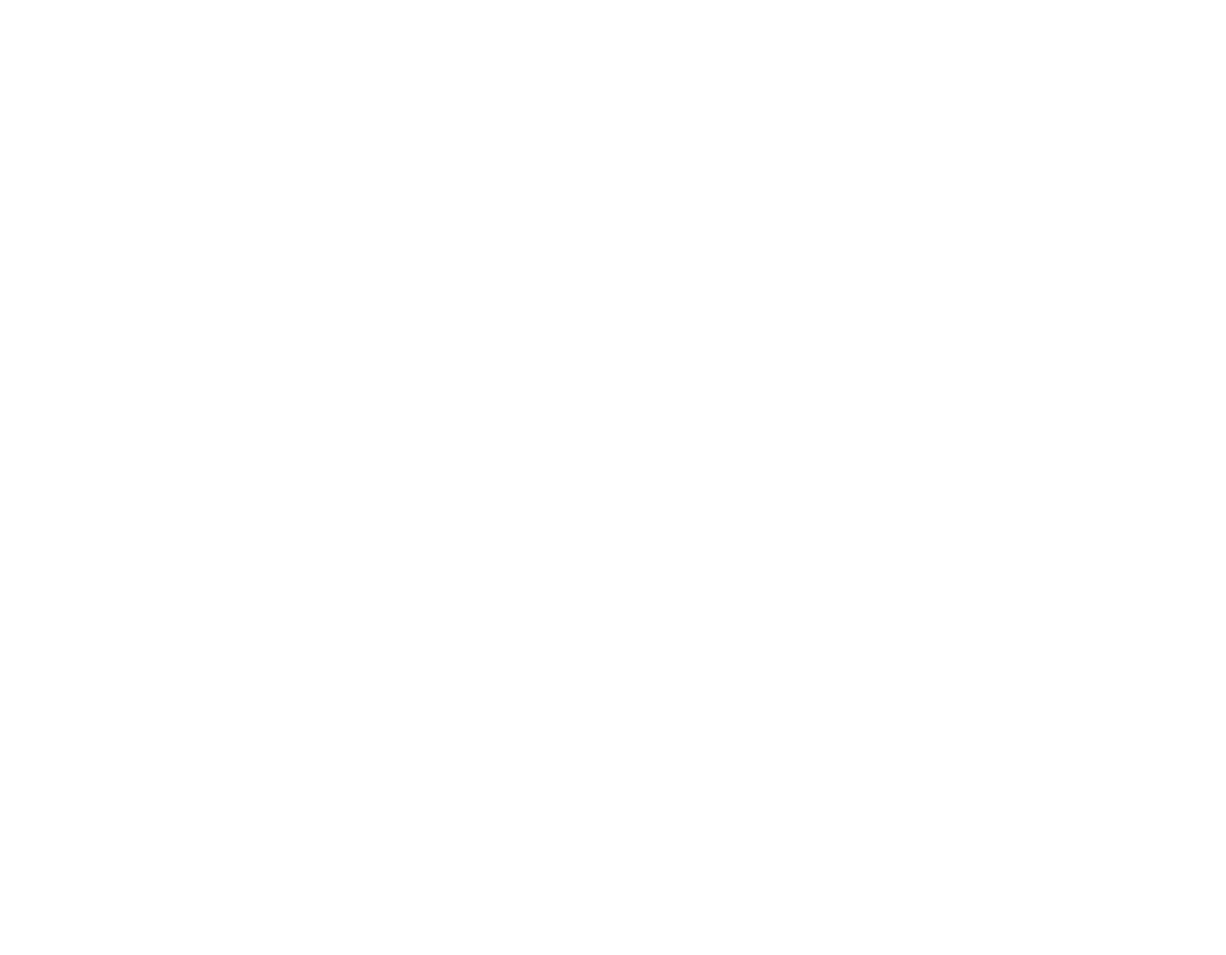
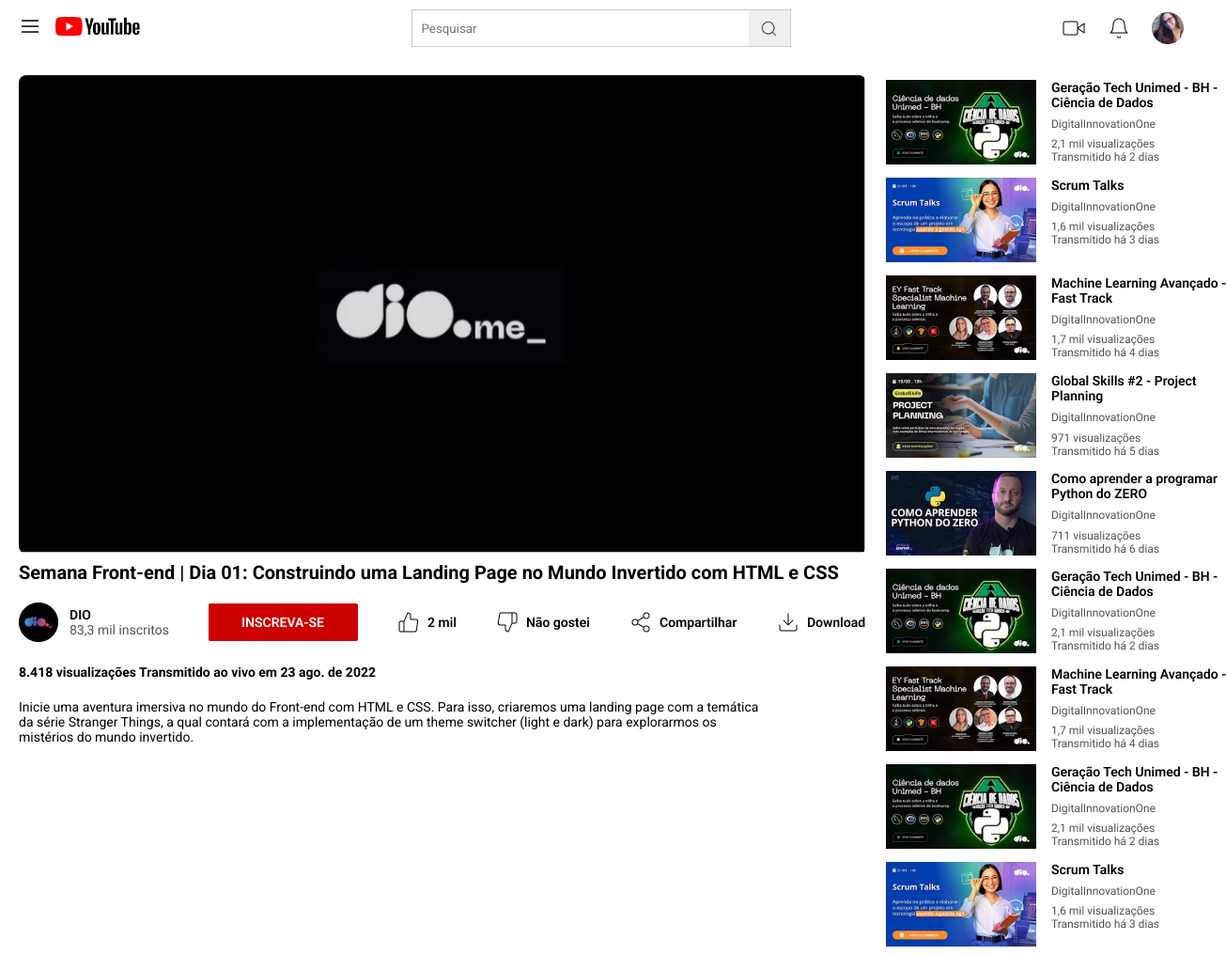
Before and after one commit to GabrielaSozzo/CSS-DEVELOPER, a plain HTML site: page Projeto.02/index.html in a window 1280 px wide. Shown: the whole page at 94% size, 1305 px wide, since content can reach past the window. Before the commit the page ends 800 px from the top, so only its background shows below. Drawn offline with Linux system fonts and the light colour scheme.

Commit message:
projeto finalizado

```diff
--- a/Projeto.02/index.html
+++ b/Projeto.02/index.html
@@ -1,11 +1,104 @@
 <!DOCTYPE html>
-<html lang="en">
-<head>
-    <meta charset="UTF-8">
-    <meta name="viewport" content="width=device-width, initial-scale=1.0">
-    <title>Document</title>
-</head>
-<body>
+<html lang="pt-BR">
+  <head>
+    <meta charset="UTF-8" />
+    <meta name="viewport" content="width=device-width, initial-scale=1.0" />
 
-</body>
+    <!-- styles -->
+    <link rel="stylesheet" href="./src/css/reset.css" />
+    <link rel="stylesheet" href="./src/css/styles.css" />
+
+    <!-- favicon -->
+     <link rel="shortcut icon" href="./src/favicon/favicon.ico" type="image/x-icon">
+
+    <title>YouTube</title>
+  </head>
+  <body>
+    <header>
+      <div class="menu__left">
+        <div class="menu__haburguer">
+          <svg
+            xmlns="http://www.w3.org/2000/svg"
+            x="0px"
+            y="0px"
+            width="24px"
+            height="24px"
+            viewBox="0 0 32 32"
+          >
+            <path
+              d="M 4 7 L 4 9 L 28 9 L 28 7 Z M 4 15 L 4 17 L 28 17 L 28 15 Z M 4 23 L 4 25 L 28 25 L 28 23 Z"
+            ></path>
+          </svg>
+        </div>
+        <div class="menu__logo">
+          <img src="./src/images/logo.youtube.png" alt="Logo do YouTube" />
+        </div>
+      </div>
+      <div class="menu__center">
+        <div class="search-bar">
+          <input type="text" placeholder="Pesquisar" />
+          <button type="button">
+            <img src="./src/images/search.png" alt="" />
+          </button>
+          <!-- Ícone de pesquisa -->
+        </div>
+      </div>
+      <div class="menu__right">
+        <div class="video">
+          <img src="./src/images/video.png" />
+        </div>
+        <div class="bell">
+          <img src="./src/images/bell.png" />
+        </div>
+        <div class="avatar">
+          <img src="./src/images/Avatar.png" />
+        </div>
+      </div>
+    </header>
+
+    <main>
+      <section class="seção__esquerda">
+        <div class="imagem__principal">
+            <img src="./src/images/imagem.principal.png">
+        </div>
+        <h2>Semana Front-end | Dia 01: Construindo uma Landing Page no Mundo Invertido com HTML e CSS</h2>
+        <div class="video__actions">
+            <img src="./src/images/Video Actions.png">
+        </div>
+        <h3>8.418 visualizações  Transmitido ao vivo em 23 ago. de 2022</h3>
+        <p>Inicie uma aventura imersiva no mundo do Front-end com HTML e CSS. Para isso, criaremos uma landing page com a temática da série Stranger Things, a qual contará com a implementação de um theme switcher (light e dark) para explorarmos os mistérios do mundo invertido.</p>
+      </section>
+      <section class="seção__direita">
+        <div class="videos">
+            <div class="video">
+                <img src="./src/images/video.1.png">
+            </div>
+            <div class="video">
+                <img src="./src/images/Video.2.png">
+            </div>
+            <div class="video">
+                <img src="./src/images/Video.3.png">
+            </div>
+            <div class="video">
+                <img src="./src/images/Video.4.png">
+            </div>
+            <div class="video">
+                <img src="./src/images/Video.5.png">
+            </div>
+            <div class="video">
+                <img src="./src/images/Video.6.png">
+            </div>
+            <div class="video">
+                <img src="./src/images/Video.7.png">
+            </div>
+            <div class="video">
+                <img src="./src/images/Video.1.png">
+            </div>
+            <div class="video">
+                <img src="./src/images/Video.2.png">
+            </div>
+        </div>
+      </section>
+    </main>
+  </body>
 </html>
--- /dev/null
+++ b/Projeto.02/src/css/reset.css
@@ -0,0 +1,7 @@
+@import url("https://fonts.googleapis.com/css2?family=League+Spartan:wght@100..900&family=Roboto:ital,wght@0,100;0,300;0,400;0,500;0,700;0,900;1,100;1,300;1,400;1,500;1,700;1,900&display=swap");
+
+* {
+  font-family: "Roboto", sans-serif;
+  box-sizing: border-box;
+  margin: 0;
+}
--- /dev/null
+++ b/Projeto.02/src/css/styles.css
@@ -0,0 +1,175 @@
+@import url(./reset.css);
+
+header {
+  display: flex;
+  justify-content: space-between;
+  align-items: center;
+  padding: 10px 20px;
+
+  position: fixed;
+  top: 0;
+  left: 0;
+  width: 100%;
+  z-index: 1;
+  background-color: #fff;
+}
+
+.menu__left {
+  display: flex;
+  align-items: center;
+}
+
+.menu__haburguer {
+  margin-right: 15px;
+}
+
+.menu__logo img {
+  width: 90px;
+  height: 20px;
+  top: 18px;
+  left: 80px;
+  gap: 0px;
+  opacity: 0px;
+}
+
+.menu__center {
+  width: 404px;
+  height: 40px;
+  gap: 0px;
+  border: 1px 0px 0px 0px;
+  opacity: 0px;
+}
+
+.search-bar {
+  width: 100%;
+  height: 40px;
+  display: flex; /* Alinha o input e o botão em linha */
+  border: 1px solid #ccc; /* Borda ao redor da barra de pesquisa */
+}
+
+.search-bar button img {
+  width: 80%;
+}
+
+.search-bar input {
+  border: none; /* Remove a borda do input */
+  padding: 10px; /* Espaçamento interno do input */
+  outline: none; /* Remove o contorno ao focar */
+  flex: 1; /* Faz o input ocupar o espaço restante */
+}
+
+.search-bar button {
+  color: #fff; /* Cor do texto do botão */
+  border: none; /* Remove a borda do botão */
+  padding: 10px; /* Espaçamento interno do botão */
+  cursor: pointer; /* Cursor de ponteiro ao passar o mouse */
+}
+
+.menu__right {
+  display: flex;
+  width: Hug (130px) px;
+  height: Hug (34px) px;
+  gap: 24px;
+  opacity: 0px;
+}
+
+.video {
+  width: 24px;
+  height: 24px;
+  padding: 5px 1px 5px 1px;
+  gap: 0px;
+  opacity: 0px;
+}
+
+.bell {
+  width: 24px;
+  height: 24px;
+  padding: 5px 1px 5px 1px;
+  gap: 0px;
+  opacity: 0px;
+}
+
+.avatar {
+  width: 34px;
+  height: 34px;
+  gap: 0px;
+  opacity: 0px;
+}
+
+/* main seção a esquerda */
+
+main {
+  padding-top: 60px;
+  display: flex; /* Coloca as seções lado a lado */
+}
+
+.seção__esquerda {
+  flex: 60%;
+  padding: 20px 0px 20px 20px;
+
+  width: 952px;
+  height: 746px;
+  top: 84px;
+  left: 75px;
+  gap: 16px;
+  opacity: 0px;
+}
+
+h2 {
+  padding: 5px 0px 20px 0px;
+  font-family: Roboto;
+  font-size: 20px;
+  font-weight: 600;
+  line-height: 23.44px;
+  text-align: left;
+}
+
+h3 {
+  padding-top: 20px;
+  font-family: Roboto;
+  font-size: 14px;
+  font-weight: 600;
+  line-height: 16.41px;
+  text-align: left;
+}
+
+p {
+  width: 800px;
+  height: 64px;
+  padding-top: 20px;
+  font-family: Roboto;
+  font-size: 14px;
+  font-weight: 400;
+  line-height: 16.41px;
+  text-align: left;
+}
+
+.imagem__principal img {
+  border-radius: 8px;
+  width: 100%;
+}
+
+/* main seção a direita */
+
+.seção__direita {
+  flex: 20%;
+  padding: 20px;
+
+  width: 160px;
+  height: 746px;
+  top: 84px;
+  left: 1052px;
+  gap: 16px;
+  opacity: 0px;
+}
+
+.videos {
+  display: flex;
+  flex-direction: column;
+  height: 100%;
+}
+
+.videos .video {
+  width: 100%;
+  height: auto;
+}
```
Also changed, not shown: Projeto.02/src/favicon/favicon.ico (added), Projeto.02/src/images/Avatar.png (added), Projeto.02/src/images/Video Actions.png (added), Projeto.02/src/images/Video.1.png (added), Projeto.02/src/images/Video.2.png (added), Projeto.02/src/images/Video.3.png (added), Projeto.02/src/images/Video.4.png (added), Projeto.02/src/images/Video.5.png (added), Projeto.02/src/images/Video.6.png (added), Projeto.02/src/images/Video.7.png (added), Projeto.02/src/images/bell.png (added), Projeto.02/src/images/imagem.principal.png (added), Projeto.02/src/images/logo.youtube.png (added), Projeto.02/src/images/search.png (added), 1 more files.
